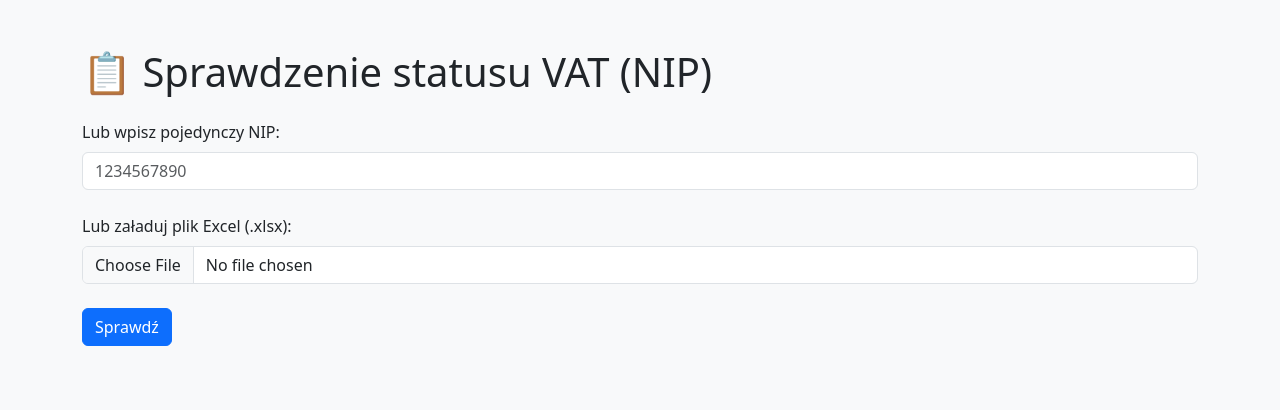
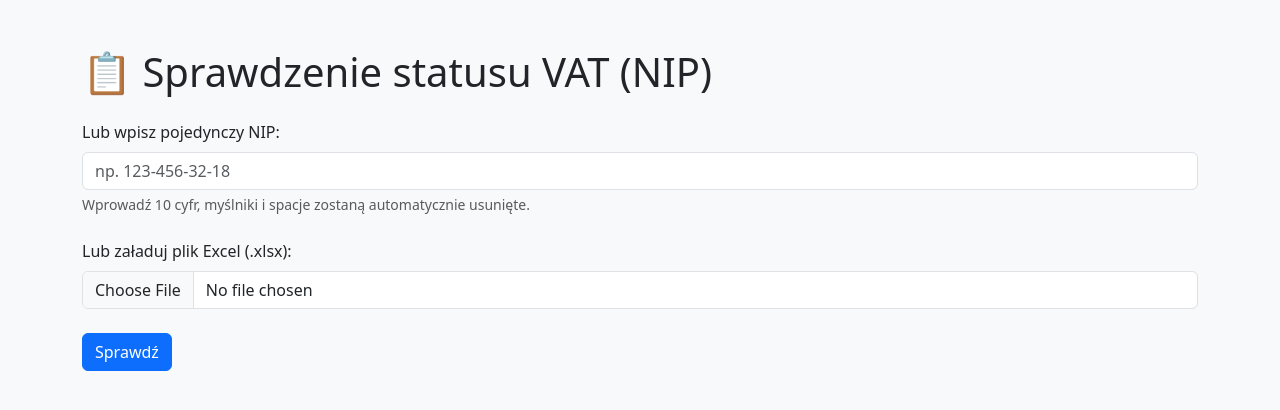
Before and after one commit to Marreczek/vat-checker-app, a Flask app: page / in a window 1280 px wide. Shown: the top 410 px of the page. Run offline with Flask 3, Linux system fonts and the light colour scheme.

Commit message:
removing redundant characters

```diff
--- a/app.py
+++ b/app.py
@@ -4,14 +4,16 @@ import uuid
 from datetime import datetime
 import openpyxl
 from io import BytesIO
-import os
+import re
 
 app = Flask(__name__)
 
+
 def sprawdz_nip_w_vat(nip):
-    nip = str(nip).replace('-', '').strip()
+    nip = re.sub(r"\D", "", str(nip))  # usuwa wszystko poza cyframi
     if not nip.isdigit() or len(nip) != 10:
         return nip, "Nieprawidłowy NIP", "Błąd"
+    ...
 
     base_url = "https://wl-api.mf.gov.pl/api/search/nip/"
     today = datetime.today().strftime('%Y-%m-%d')
--- a/templates/index.html
+++ b/templates/index.html
@@ -16,9 +16,11 @@
 
     <form method="POST" enctype="multipart/form-data" id="upload-form">
         <div class="mb-4">
-            <label for="nip" class="form-label">Lub wpisz pojedynczy NIP:</label>
-         <input type="text" name="nip" id="nip" class="form-control" placeholder="1234567890">
+             <label for="nip" class="form-label">Lub wpisz pojedynczy NIP:</label>
+             <input type="text" name="nip" id="nip" class="form-control" placeholder="np. 123-456-32-18" maxlength="14">
+             <div class="form-text">Wprowadź 10 cyfr, myślniki i spacje zostaną automatycznie usunięte.</div>
         </div>
+
 
         <div class="mb-4">
          <label for="plik" class="form-label">Lub załaduj plik Excel (.xlsx):</label>
@@ -41,5 +43,12 @@ document.getElementById('upload-form').addEventListener('submit', function () {
 });
 </script>
 
+<script>
+document.getElementById("nip").addEventListener("input", function () {
+    // Usuń wszystkie znaki niebędące cyframi i ogranicz do 10 znaków
+    this.value = this.value.replace(/\D/g, "").slice(0, 10);
+});
+</script>
+
 </body>
 </html>
```
